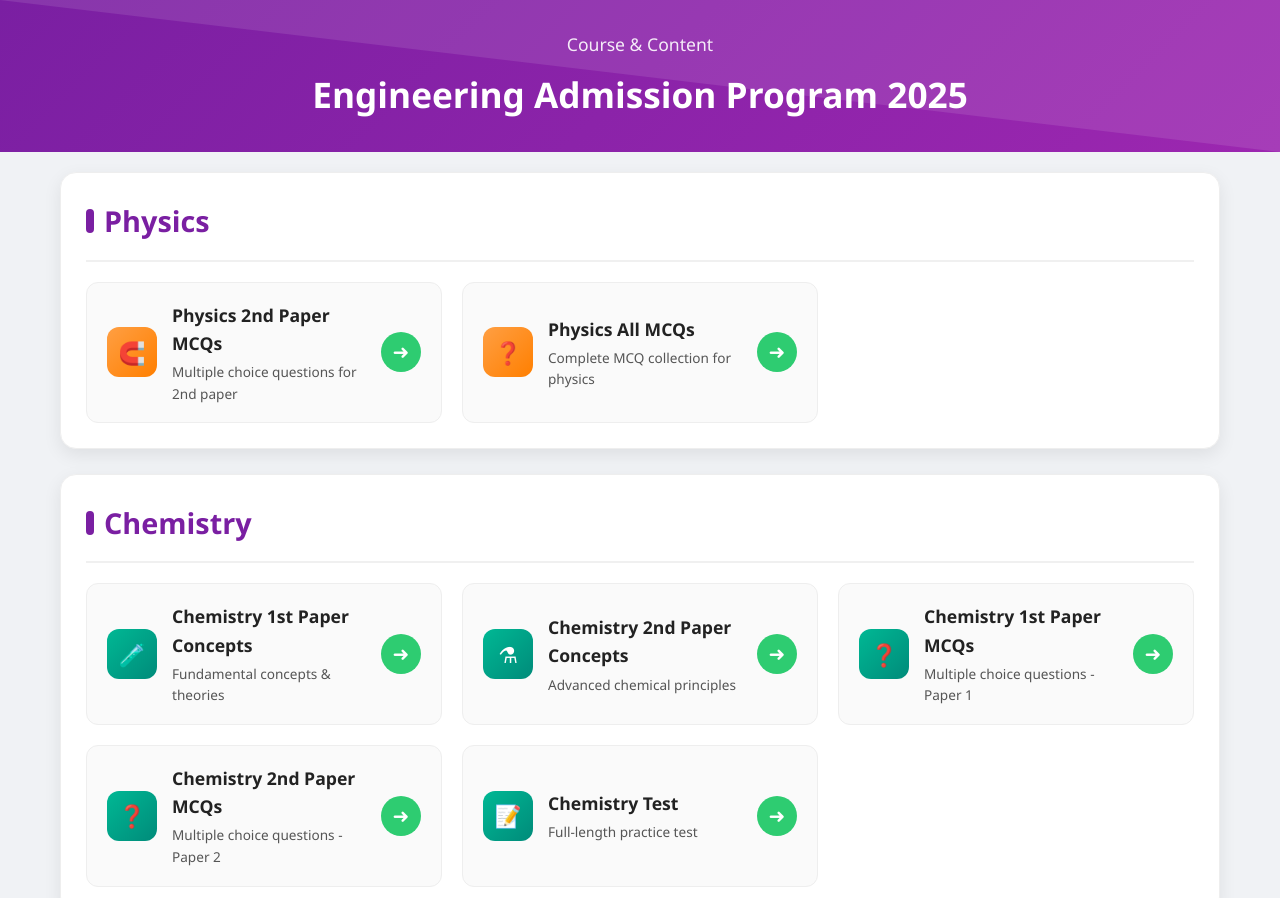
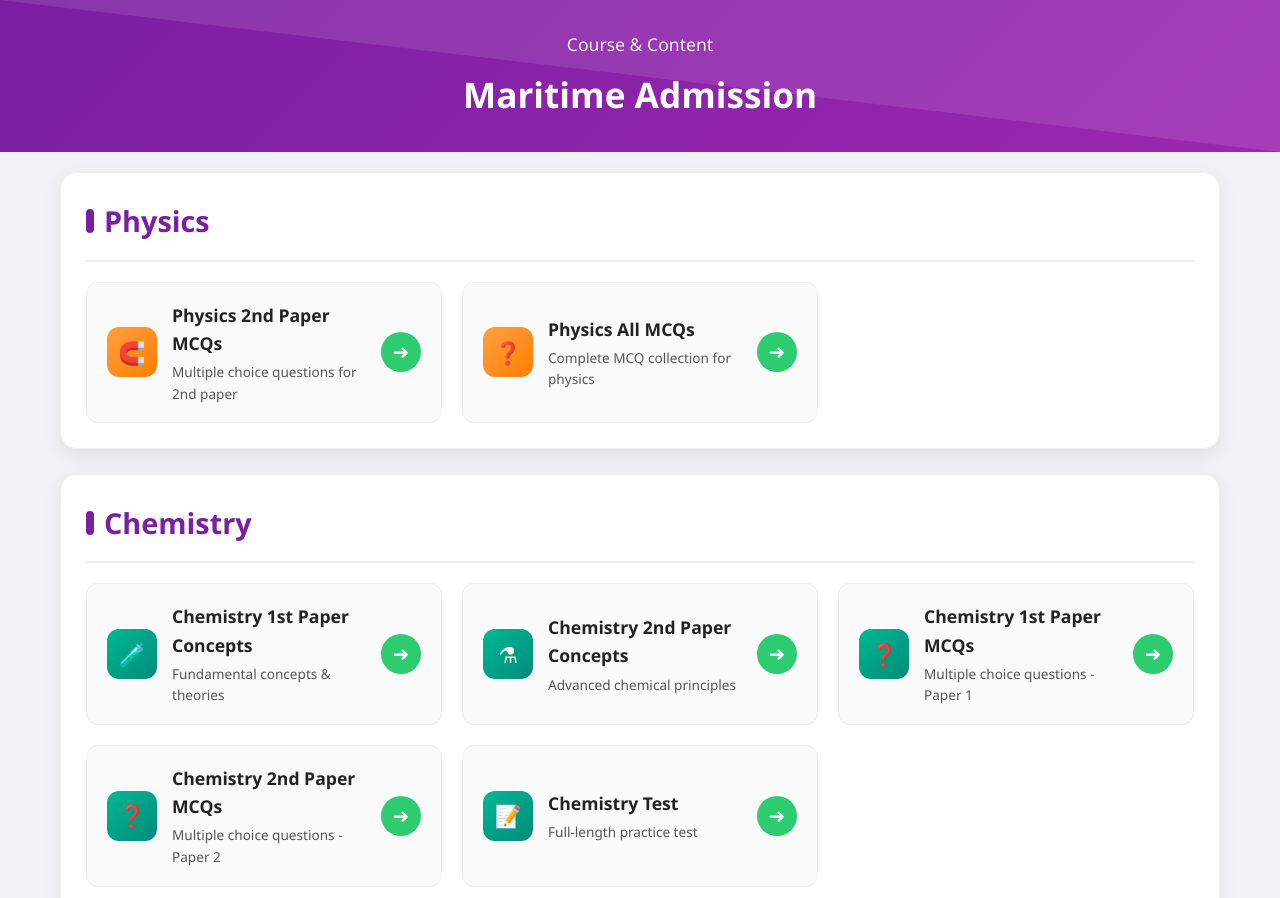
Before and after one commit to Sami31416/Sami31416.github.io, a plain HTML site: page index.html in a window 1280 px wide. Shown: the top 898 px of the page. Drawn offline with Linux system fonts and the light colour scheme.

Commit message:
Update index.html

```diff
--- a/index.html
+++ b/index.html
@@ -3,7 +3,7 @@
 <head>
 <meta charset="UTF-8">
 <meta name="viewport" content="width=device-width, initial-scale=1.0">
-<title>Engineering Admission Program 2025</title>
+<title>Maritime</title>
 
 <style>
 :root {
@@ -350,7 +350,7 @@ body {
 <!-- ===== Header ===== -->
 <div class="header">
     <h4>Course & Content</h4>
-    <h1>Engineering Admission Program 2025</h1>
+    <h1>Maritime Admission</h1>
 </div>
 
 <div class="container">
@@ -541,4 +541,5 @@ document.addEventListener('DOMContentLoaded', function() {
 </script>
 
 </body>
+
 </html>
```
